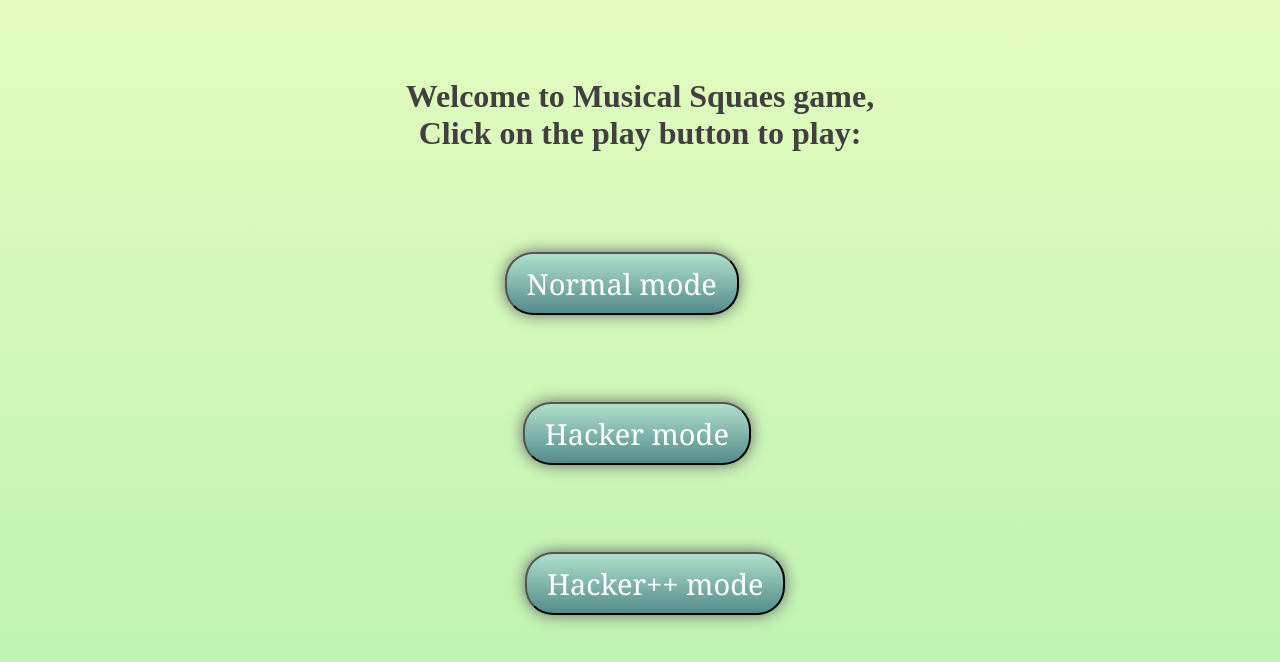
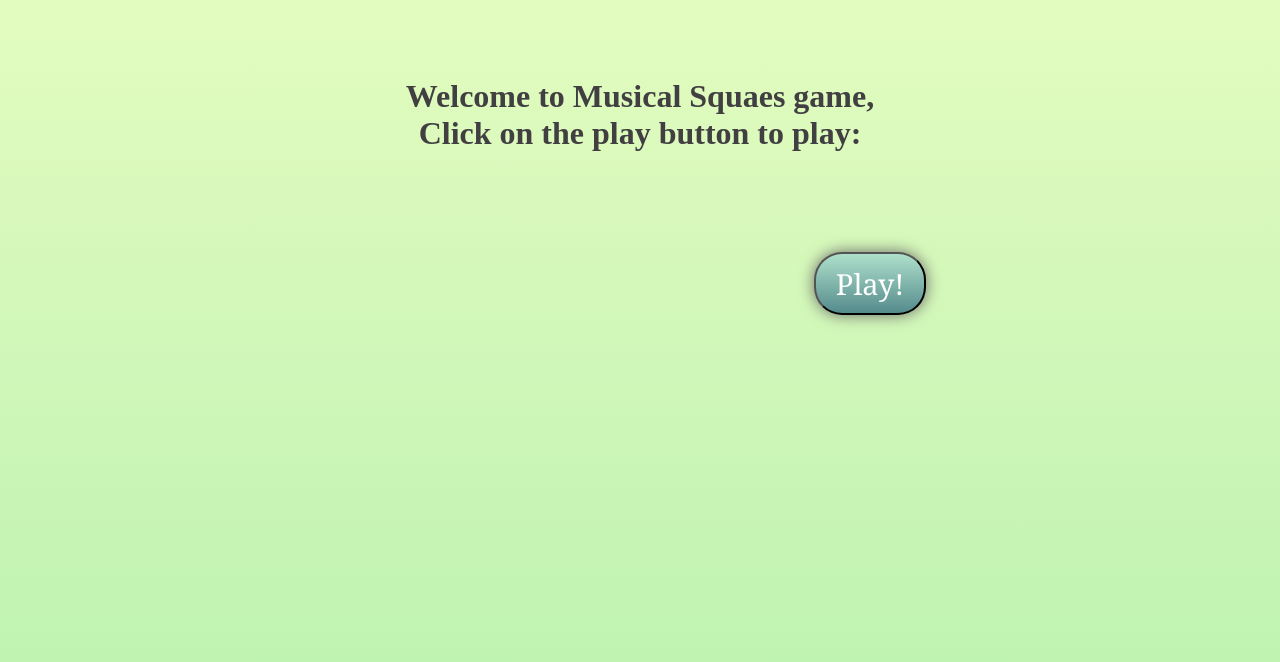
Before and after one commit to Ananth9323/Musical_squares, a plain HTML site: page index.html in a window 1280 px wide. Drawn offline with Linux system fonts and the light colour scheme.

Commit message:
Update index.html

```diff
--- a/index.html
+++ b/index.html
@@ -7,9 +7,8 @@
   </head>
   <body>
     <h1 class="heading">Welcome to Musical Squaes game, Click on the play button to play:</h1>
-    <a href="normal.html"><button type="button" href="normal.html" name="button" class="btn btn1">Normal mode</button></a>
-    <a href="hacker.html"><button type="button" name="button" class="btn btn2">Hacker mode</button></a>
-    <button type="button" name="button" class="btn btn3">Hacker++ mode</button>
+    <a href="normal.html"><button type="button" href="normal.html" name="button" class="btn btn1">Play!</button></a>
+
 
 
   </body>
```
